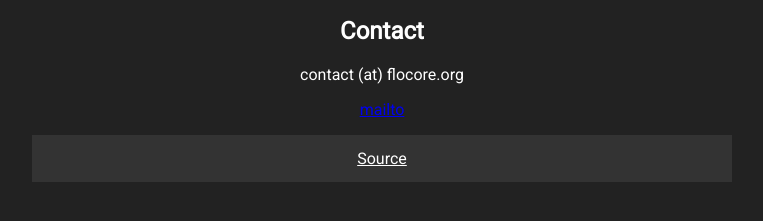
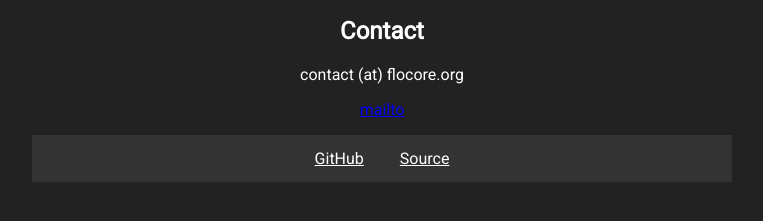
Before and after one commit to ChildishGiant/CoolMoonStudios.github.io, a plain HTML site: page contact.html in a window 1280 px wide. Shown: the part 131-352 px from the top of the page, without its empty margins (258-1021 px from the left). Drawn offline with Linux system fonts and the light colour scheme.

Commit message:
Fix footer

```diff
--- a/contact.html
+++ b/contact.html
@@ -30,7 +30,8 @@
         </div>
 
     <footer class="sitefooter">
-        <a href="coolmoonstudios.github.com">Source</a>
+        <a href="https://github.com/coolmoonstudios">GitHub</a>
+        <a href="https://github.com/coolmoonstudios/CoolMoonStudios.github.io">Source</a>
     </footer>
 
     </body>
```
Also changed, not shown: index.html (+2 -1 lines).
